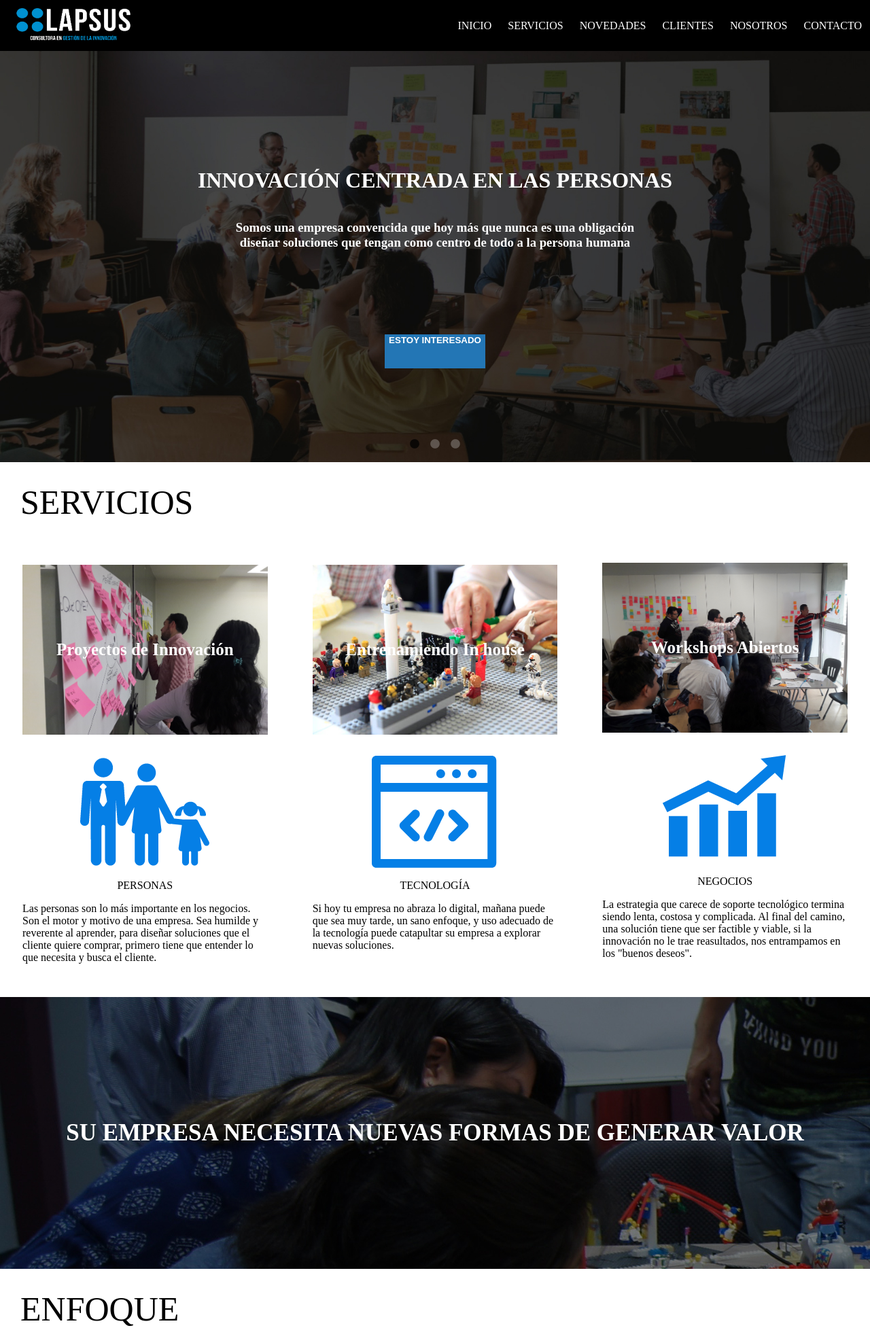
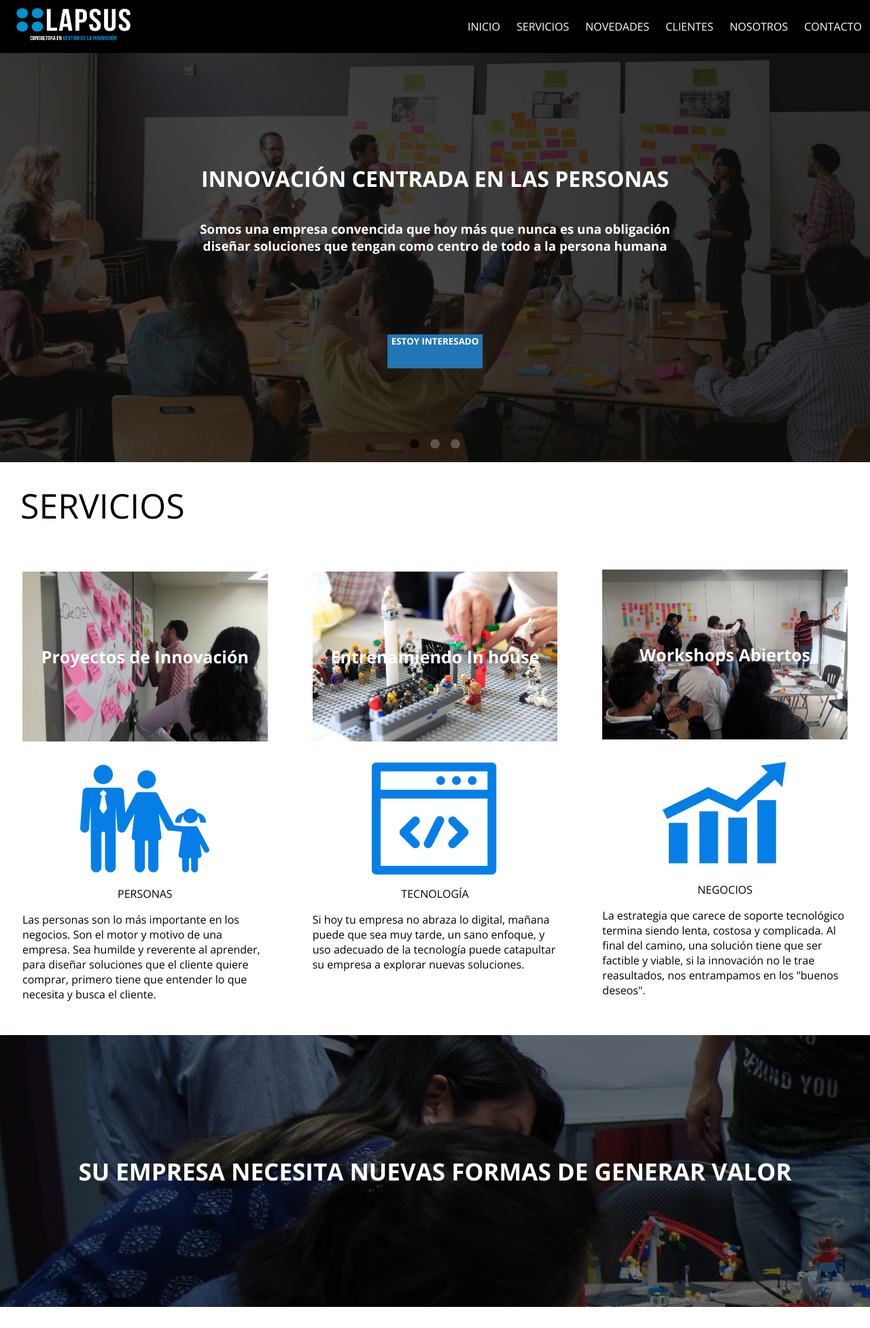
Before and after one commit to brunoliu01/lapsus, a PHP site: page / in a window 1280 px wide; the page is wider, and only the part inside the window is pictured. Shown: the top 1954 px of that part at 68% size. Run offline with PHP 8.4, Linux system fonts and the light colour scheme.

Commit message:
agrego fuente

```diff
--- a/style.css
+++ b/style.css
@@ -1,8 +1,12 @@
+@import url('https://fonts.googleapis.com/css?family=Open+Sans:300,400,600,700');
+
+*{font-family: 'Open Sans', sans-serif;}
 
 body {
 	margin: 0;
 	overflow-x: hidden;
 }
+
 
 .img-logo {
 	width: 216px;
```
